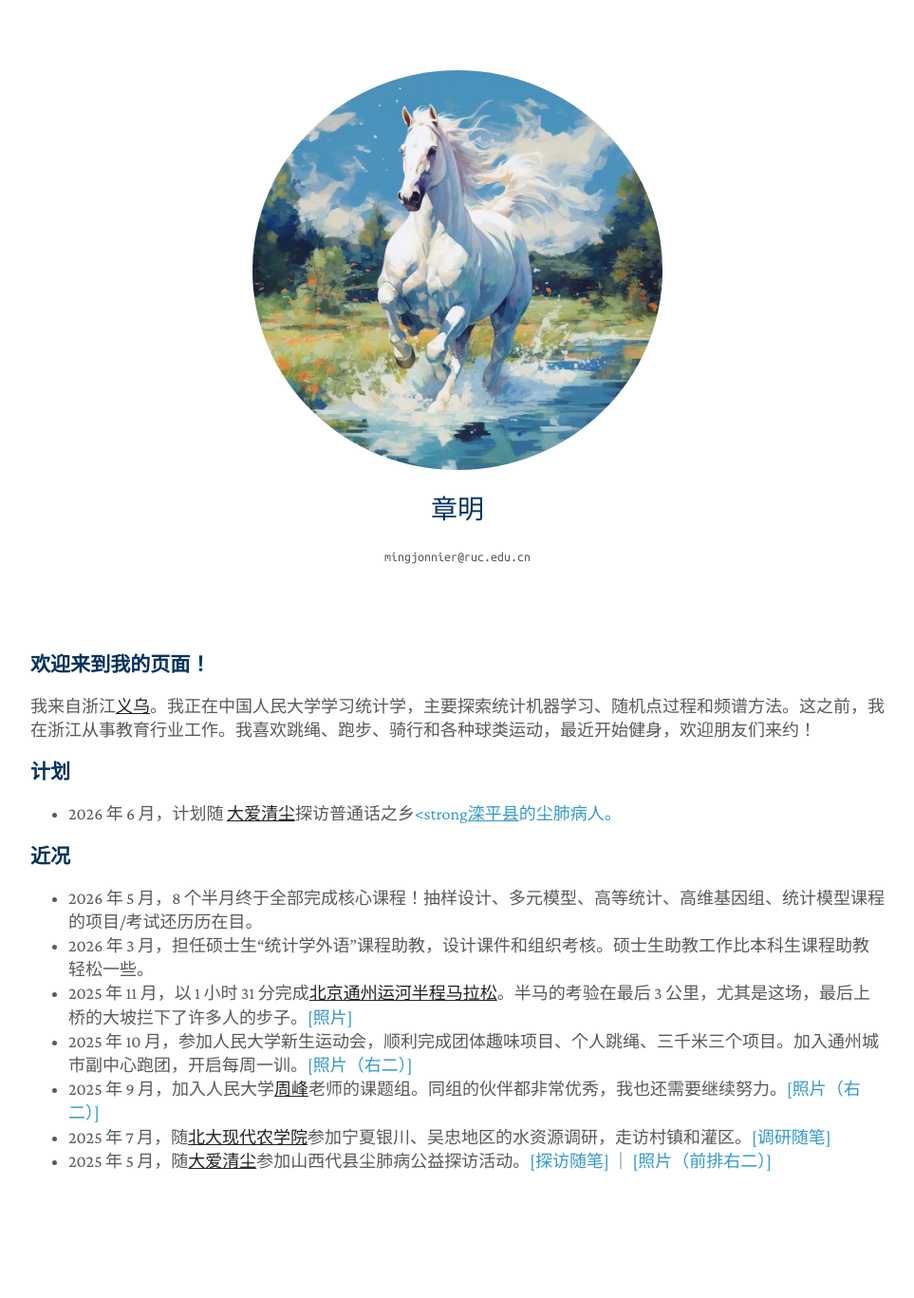
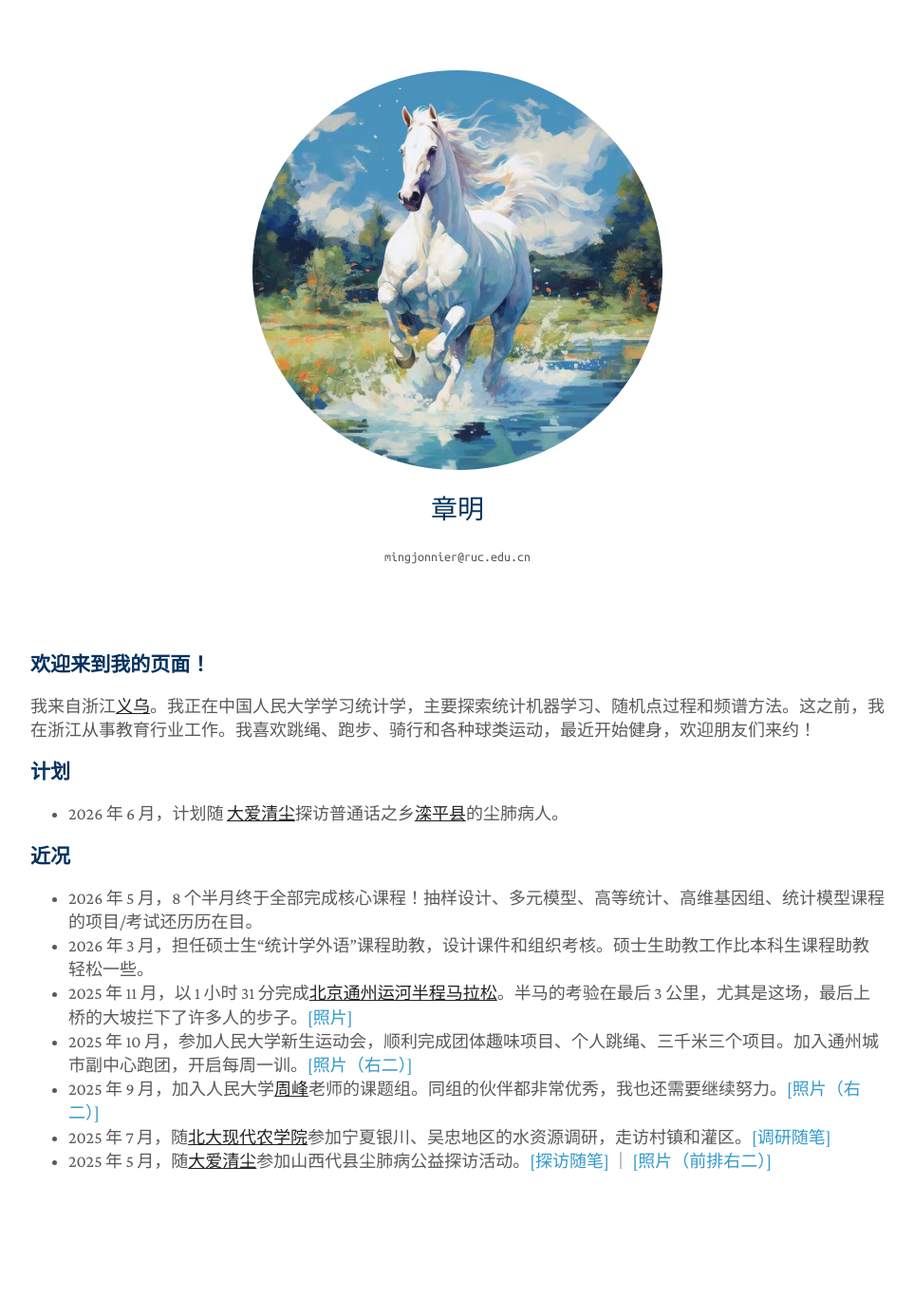
Before and after one commit to zhangming4153/zhangming4153.github.io, a Jekyll site: the page built from cn/index.md, in a window 1280 px wide. Shown: the whole page at 95% size, without its empty margins (158-1121 px from the left). Built offline with Jekyll 4.4.1, drawn with Linux system fonts in a browser that asks for light colours; a style sheet for code colours, icons or effects is not loaded.

Commit message:
Update index.md

```diff
--- a/cn/index.md
+++ b/cn/index.md
@@ -9,7 +9,7 @@ title: 章明
 
 ### 计划
 
-- 2026 年 6 月，计划随 <a href="https://daqc.org.cn"><strong><u>大爱清尘</u></strong></a>探访普通话之乡<a href = "https://baike.baidu.com/item/滦平县/7429142"><strong<u>滦平县</u>的尘肺病人。
+- 2026 年 6 月，计划随 <a href="https://daqc.org.cn"><strong><u>大爱清尘</u></strong></a>探访普通话之乡<a href = "https://baike.baidu.com/item/滦平县/7429142"><strong><u>滦平县</u></strong></a>的尘肺病人。
 
 ### 近况
 
```
